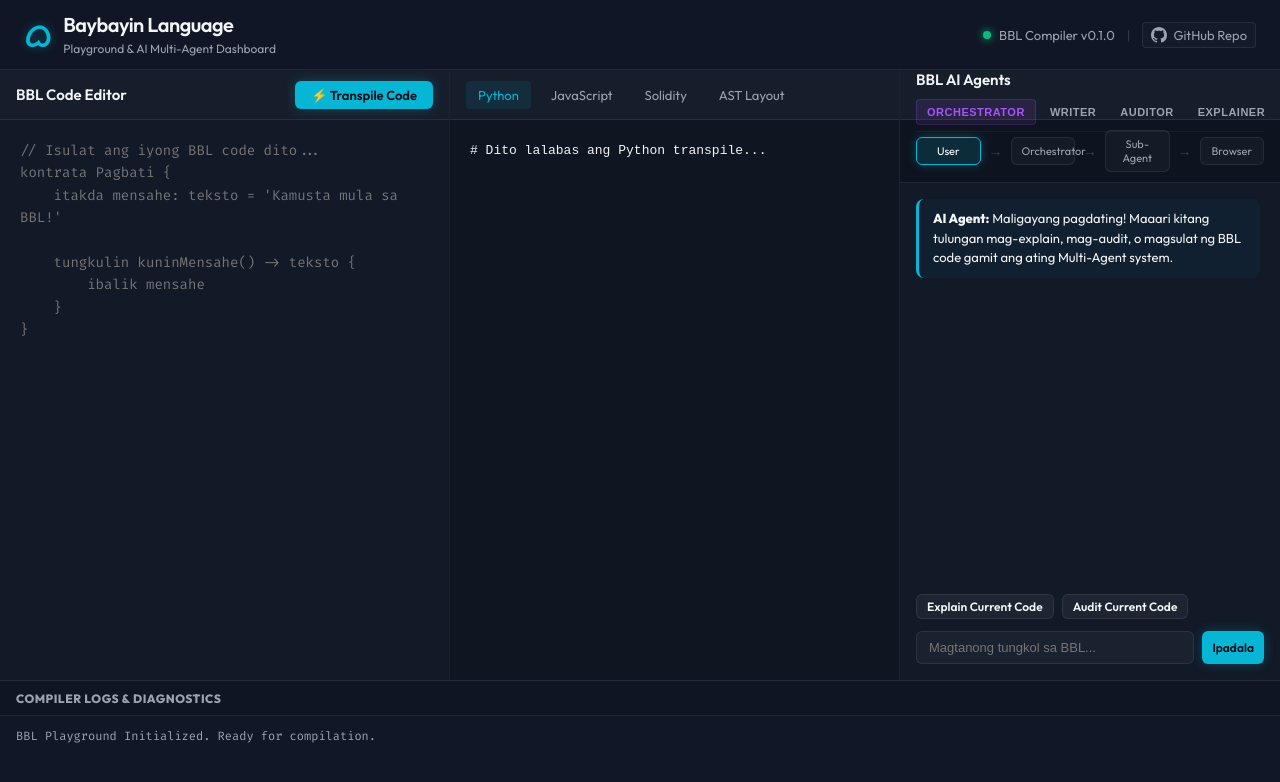
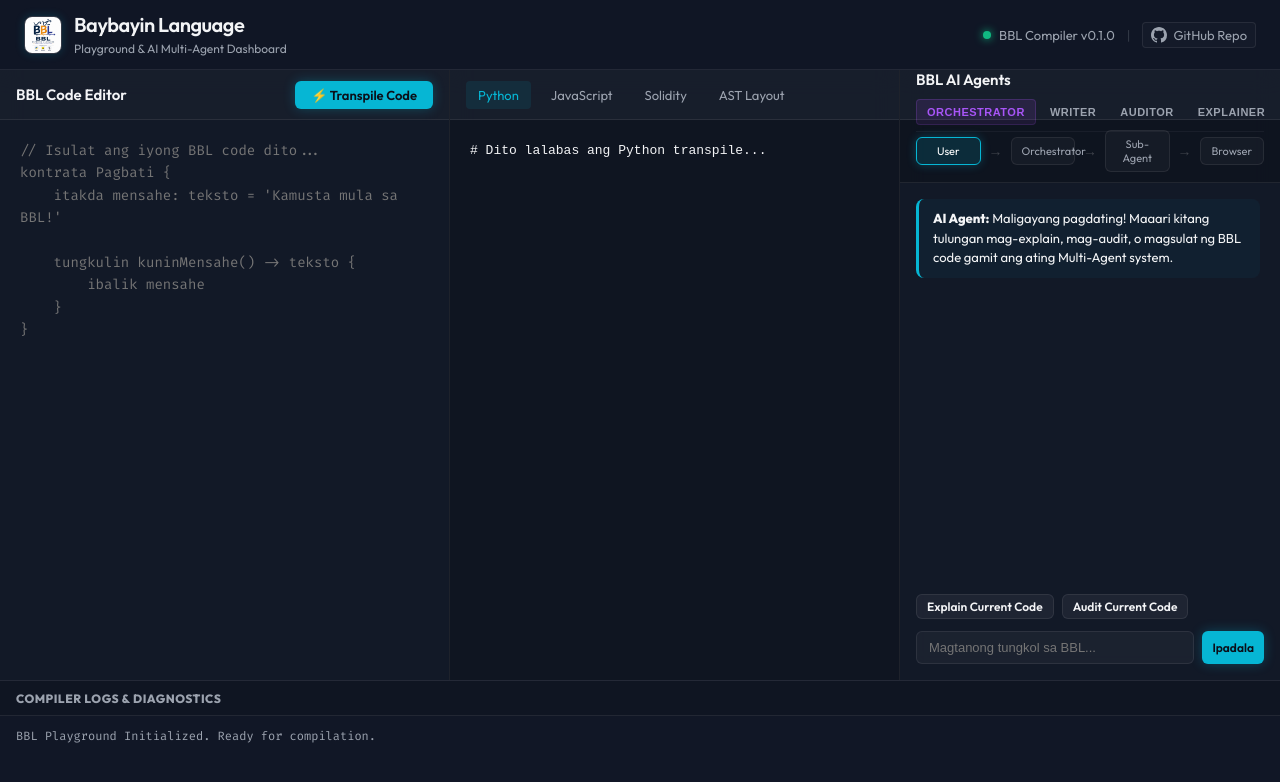
Before and after one commit to 314-hash/Baybayin-Language, a plain HTML site: page web/index.html in a window 1280 px wide. Drawn offline with Linux system fonts and the light colour scheme.

Commit message:
style: integrate brand logo image as dashboard and README cover

```diff
--- a/web/index.html
+++ b/web/index.html
@@ -4,6 +4,12 @@
     <meta charset="UTF-8">
     <meta name="viewport" content="width=device-width, initial-scale=1.0">
     <title>BBL Playground & AI Dashboard</title>
+    <!-- Open Graph Meta Tags -->
+    <meta property="og:title" content="BBL Playground & AI Dashboard">
+    <meta property="og:description" content="Baybayin Language (BBL) Compiler & Transpiler playground with integrated AI Multi-Agent system.">
+    <meta property="og:image" content="/logo.jpg">
+    <meta property="og:type" content="website">
+    <meta property="og:url" content="https://github.com/314-hash/Baybayin-Language">
     <!-- Premium Fonts -->
     <link rel="preconnect" href="https://fonts.googleapis.com">
     <link rel="preconnect" href="https://fonts.gstatic.com" crossorigin>
@@ -16,7 +22,7 @@
         <!-- Header -->
         <header class="app-header">
             <div class="logo-area">
-                <span class="logo-icon">ᜊ</span>
+                <img src="logo.jpg" alt="BBL Logo" class="logo-img" />
                 <div class="logo-text">
                     <h1>Baybayin Language</h1>
                     <span class="tagline">Playground & AI Multi-Agent Dashboard</span>
--- a/web/styles.css
+++ b/web/styles.css
@@ -55,11 +55,13 @@ body {
     gap: 12px;
 }
 
-.logo-icon {
-    font-size: 32px;
-    font-weight: 800;
-    color: var(--accent-cyan);
-    text-shadow: 0 0 10px rgba(6, 182, 212, 0.4);
+.logo-img {
+    height: 38px;
+    width: 38px;
+    border-radius: 8px;
+    object-fit: cover;
+    border: 1px solid rgba(255, 255, 255, 0.15);
+    box-shadow: 0 0 10px rgba(6, 182, 212, 0.2);
 }
 
 .logo-text h1 {
```
Also changed, not shown: README.md, web/logo.jpg (added).
